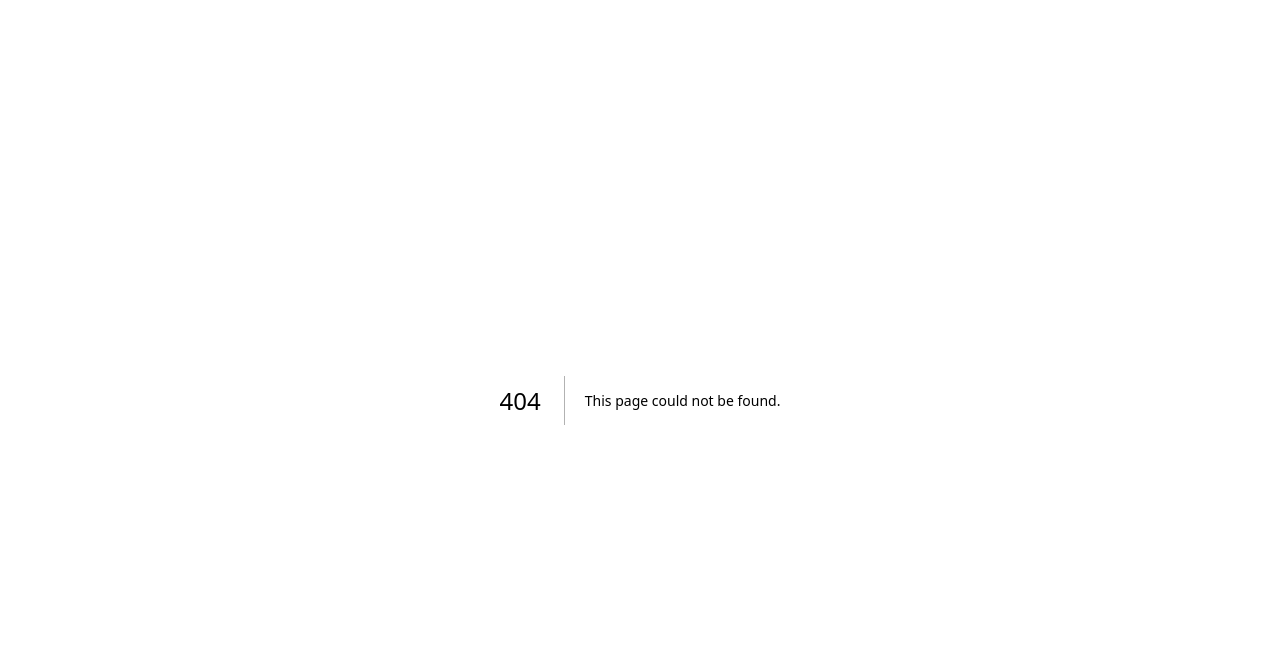
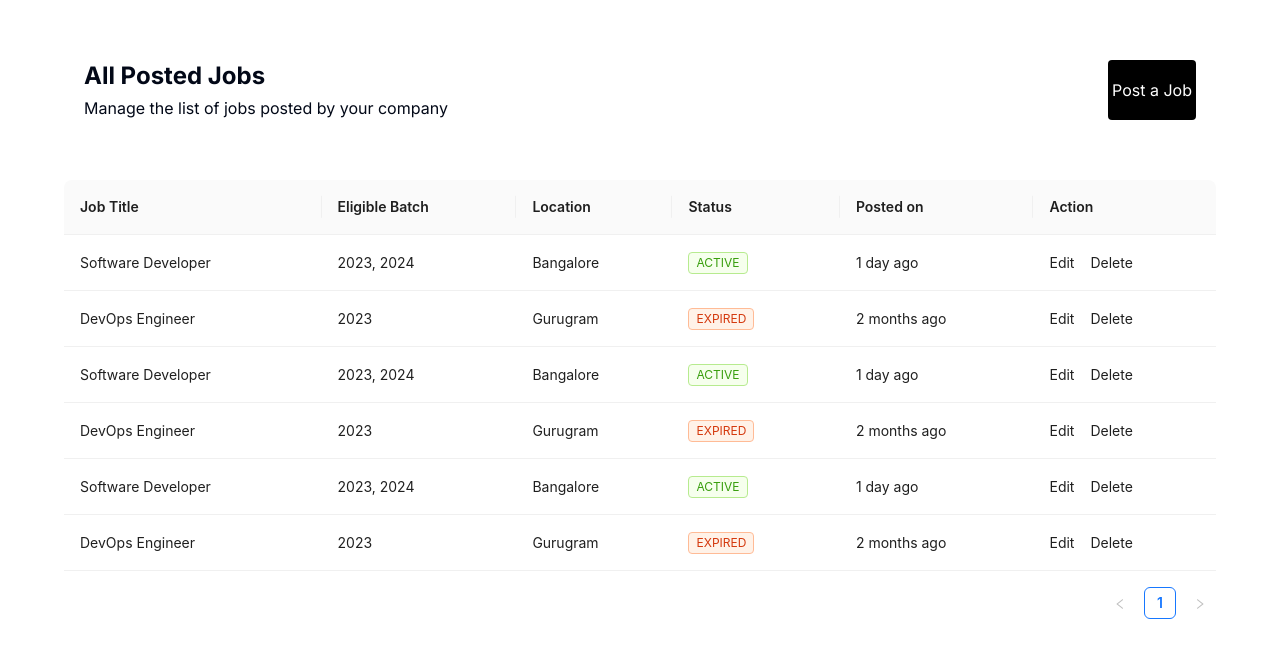
Before and after one commit to YASH-RAJ-HANS/jobs.com_frontend, a Next.js app: page /JobListByCompany in a window 1280 px wide. Before the commit this address had no page. Shown: the top 658 px of the page. Built offline with nearby package versions, Linux system fonts and the light colour scheme.

Commit message:
all jobs posted by the company

```diff
--- a/package.json
+++ b/package.json
@@ -15,6 +15,7 @@
     "@mdi/react": "^1.6.1",
     "@mui/icons-material": "^5.15.10",
     "@mui/material": "^5.15.10",
+    "antd": "^5.14.2",
     "apexcharts": "^3.46.0",
     "class-variance-authority": "^0.7.0",
     "clsx": "^2.1.0",
--- /dev/null
+++ b/src/app/JobListByCompany/page.js
@@ -0,0 +1,10 @@
+import JobListByCompany from "@/components/JobListByCompany";
+import React from "react";
+
+export default function page() {
+  return (
+    <div className="w-[90%] m-auto">
+      <JobListByCompany />
+    </div>
+  );
+}
--- /dev/null
+++ b/src/components/JobListByCompany.js
@@ -0,0 +1,130 @@
+"use client";
+import React from "react";
+import CustomTable from "./ui/CustomTable";
+import { Button } from "@/components/ui/Button";
+import { CardHeader } from "@/components/ui/card";
+
+import { Space, Table, Tag } from "antd";
+
+const columns = [
+  {
+    title: "Job Title",
+    dataIndex: "title",
+    key: "title",
+  },
+  {
+    title: "Eligible Batch",
+    dataIndex: "batch",
+    key: "batch",
+  },
+  {
+    title: "Location",
+    dataIndex: "address",
+    key: "address",
+  },
+  {
+    title: "Status",
+    key: "tags",
+    dataIndex: "tags",
+    render: (_, { tags }) => (
+      <>
+        {tags.map((tag) => {
+          let color = "green";
+          if (tag === "Expired") {
+            color = "volcano";
+          }
+          return (
+            <Tag color={color} key={tag}>
+              {tag.toUpperCase()}
+            </Tag>
+          );
+        })}
+      </>
+    ),
+  },
+  {
+    title: "Posted on",
+    dataIndex: "posted",
+    key: "posted",
+  },
+  {
+    title: "Action",
+    key: "action",
+    render: (_, record) => (
+      <Space size="middle">
+        <a>Edit</a>
+        <a>Delete</a>
+      </Space>
+    ),
+  },
+];
+
+const data = [
+  {
+    key: "1",
+    title: "Software Developer",
+    batch: "2023, 2024",
+    address: "Bangalore",
+    tags: ["Active"],
+    posted: "1 day ago",
+  },
+  {
+    key: "2",
+    title: "DevOps Engineer",
+    batch: 2023,
+    address: "Gurugram",
+    tags: ["Expired"],
+    posted: "2 months ago",
+  },
+
+  {
+    key: "3",
+    title: "Software Developer",
+    batch: "2023, 2024",
+    address: "Bangalore",
+    tags: ["Active"],
+    posted: "1 day ago",
+  },
+  {
+    key: "4",
+    title: "DevOps Engineer",
+    batch: 2023,
+    address: "Gurugram",
+    tags: ["Expired"],
+    posted: "2 months ago",
+  },
+
+  {
+    key: "5",
+    title: "Software Developer",
+    batch: "2023, 2024",
+    address: "Bangalore",
+    tags: ["Active"],
+    posted: "1 day ago",
+  },
+  {
+    key: "6",
+    title: "DevOps Engineer",
+    batch: 2023,
+    address: "Gurugram",
+    tags: ["Expired"],
+    posted: "2 months ago",
+  },
+];
+
+export default function JobListByCompany() {
+  return (
+    <div>
+      <CardHeader className=" p-5  flex mt-10 mb-10">
+        <div className="space-y-1 text-center md:text-left">
+          <h2 className="text-2xl font-bold">All Posted Jobs</h2>
+          <p>Manage the list of jobs posted by your company</p>
+        </div>
+        <Button className="ml-auto  bg-black text-white p-1 rounded-sm">
+          Post a Job
+        </Button>
+      </CardHeader>
+      <CustomTable columns={columns} data={data} />
+    </div>
+  );
+}
--- /dev/null
+++ b/src/components/ui/CustomTable.js
@@ -0,0 +1,6 @@
+import React from "react";
+import { Table } from "antd";
+
+export default function CustomTable({ columns, data }) {
+  return <Table columns={columns} dataSource={data} />;
+}
--- a/src/components/ui/card.js
+++ b/src/components/ui/card.js
@@ -5,8 +5,8 @@ const Card = ({ className, children }) => {
   return <div className={`card ${className}`}>{children}</div>;
 };
 
-const CardHeader = ({ children }) => {
-  return <div className="card-header">{children}</div>;
+const CardHeader = ({ children, className }) => {
+  return <div className={`card-header ${className}`}>{children}</div>;
 };
 
 const CardTitle = ({ className, children }) => {
@@ -24,7 +24,6 @@ const CardFooter = ({ children, className }) => {
   return <div className={`card-footer ${className}`}>{children}</div>;
 };
 
-
 export {
   Card,
   CardHeader,
```
Also changed, not shown: 1 other file (tests, documents, lock files or other folders).
